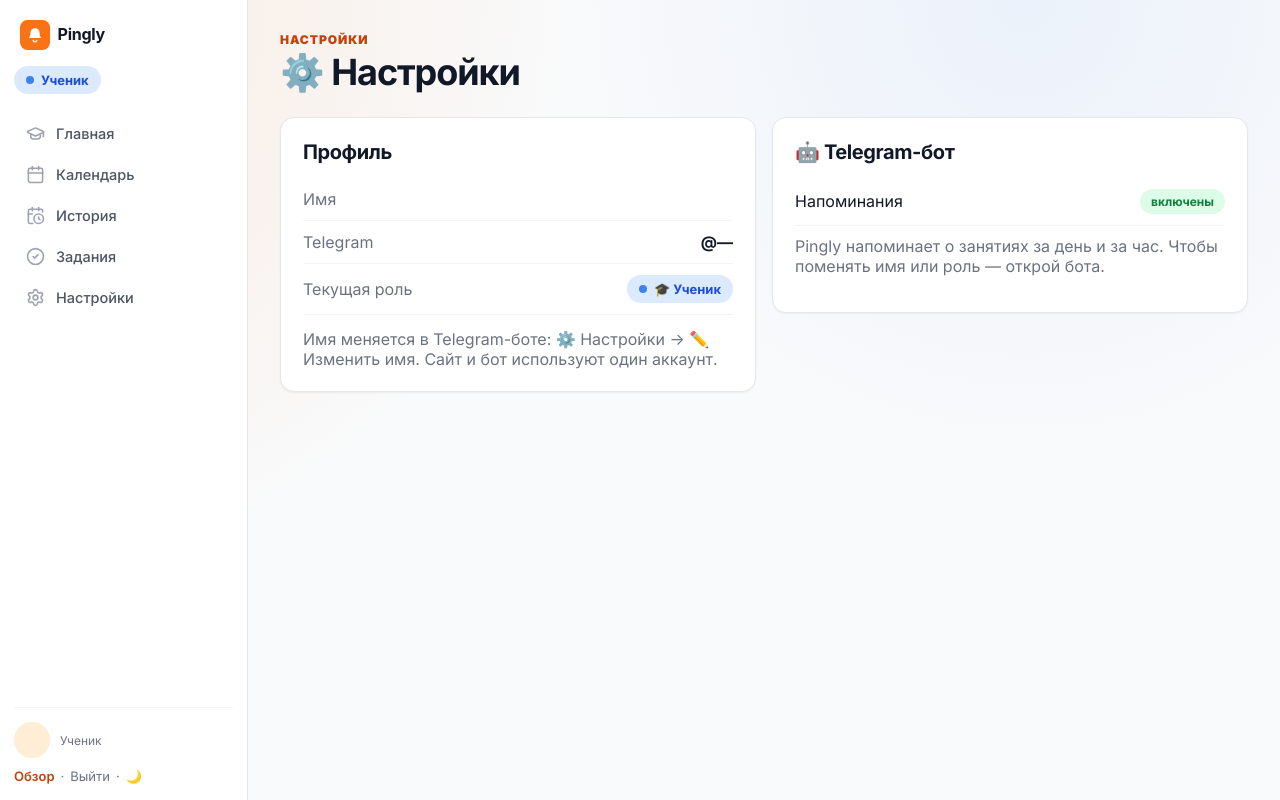
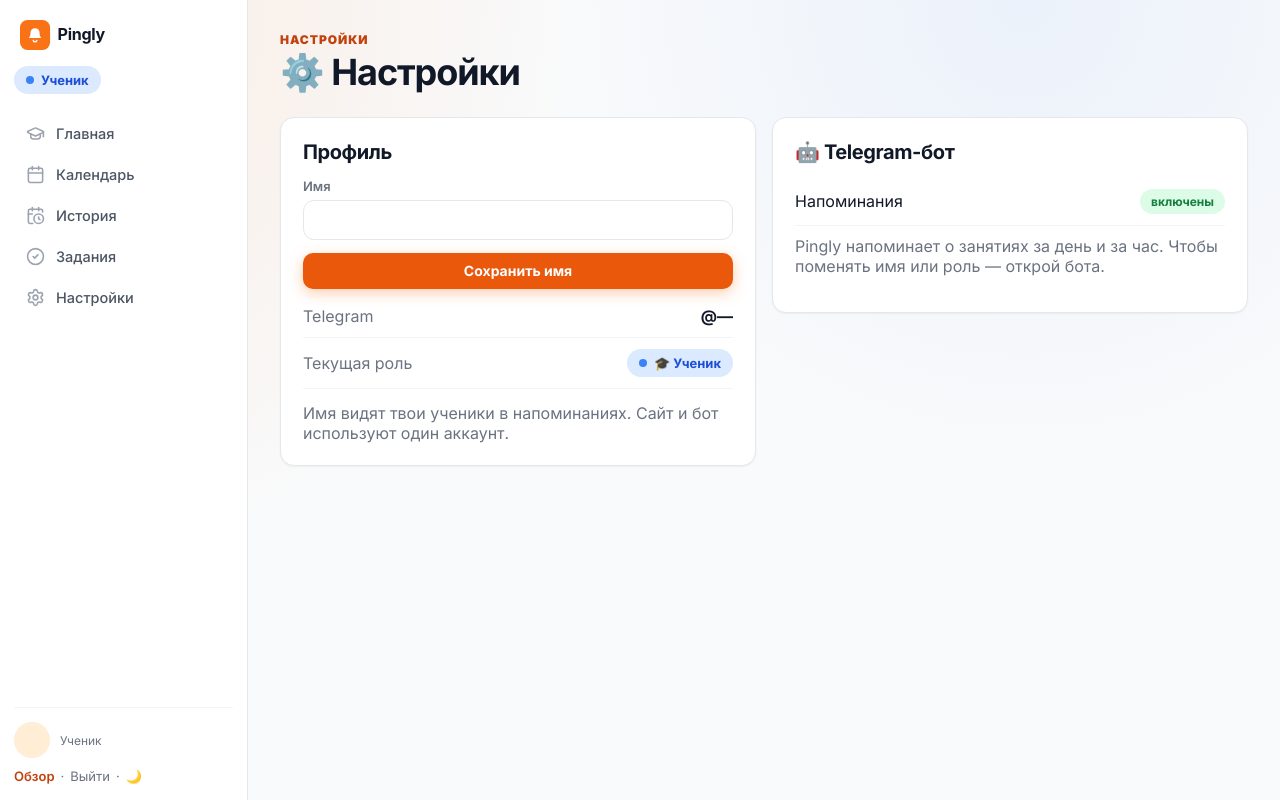
Before and after one commit to artemtit/Pingly, a FastAPI app: template web/templates/settings.html in a window 1280 px wide. Run offline with FastAPI, Linux system fonts and the light colour scheme; the template is opened without the code that fills it, so the values that code supplies are empty.

Commit message:
Settings: let users rename themselves on the site (bot no longer has name editing)
Co-Authored-By: Claude Opus 4.8 <noreply@anthropic.com>

```diff
--- a/application/services/accounts.py
+++ b/application/services/accounts.py
@@ -63,3 +63,9 @@ class AccountService:
         if not user:
             return None
         return await self.repo.update_user_profile(user["id"], full_name=full_name)
+
+    async def update_name_by_user_id(self, user_id: str, full_name: str) -> dict | None:
+        full_name = (full_name or "").strip()
+        if not full_name:
+            return None
+        return await self.repo.update_user_profile(user_id, full_name=full_name)
--- a/web/app.py
+++ b/web/app.py
@@ -577,7 +577,13 @@ def register_routes(app: FastAPI) -> None:  # noqa: C901 - route table
         history = await services.lessons.list_student_history(user["id"])
         return templates.TemplateResponse("history.html", _ctx(request, user, "history", history=history))
 
+    @app.post("/settings/name")
+    async def update_name(full_name: str = Form(...), user: dict = Depends(current_user)) -> Response:
+        await services.accounts.update_name_by_user_id(user["id"], full_name)
+        base = "/tutor/settings" if user["role"] == "tutor" else "/student/settings"
+        return RedirectResponse(f"{base}?saved=name", status_code=303)
+
     @app.get("/student/settings", response_class=HTMLResponse)
-    async def student_settings(request: Request, user: dict = Depends(current_user)) -> Response:
+    async def student_settings(request: Request, saved: str | None = None, user: dict = Depends(current_user)) -> Response:
         _require(user, "student")
-        return templates.TemplateResponse("settings.html", _ctx(request, user, "settings", bot_username=_config.BOT_USERNAME))
+        return templates.TemplateResponse("settings.html", _ctx(request, user, "settings", bot_username=_config.BOT_USERNAME, saved=saved))
--- a/web/templates/settings.html
+++ b/web/templates/settings.html
@@ -13,14 +13,18 @@
 <section class="grid two" style="align-items: start;">
   <div class="card">
     <h2>Профиль</h2>
-    <div class="settings-row"><span class="muted">Имя</span><strong>{{ user.full_name }}</strong></div>
+    <form method="post" action="/settings/name" class="form" style="margin-bottom:6px;">
+      <label class="field"><span>Имя</span>
+        <input class="input" name="full_name" value="{{ user.full_name }}" required maxlength="80"></label>
+      <button class="btn btn-primary btn-sm">Сохранить имя</button>
+    </form>
     <div class="settings-row"><span class="muted">Telegram</span><strong>@{{ user.tg_username or "—" }}</strong></div>
     <div class="settings-row"><span class="muted">Текущая роль</span>
       <span class="role-pill {{ 'is-tutor' if user.role == 'tutor' else 'is-student' }}">
         <span class="dot"></span>{{ "👨‍🏫 Репетитор" if user.role == "tutor" else "🎓 Ученик" }}
       </span>
     </div>
-    <p class="muted" style="margin-top:14px;">Имя меняется в Telegram-боте: ⚙️ Настройки → ✏️ Изменить имя. Сайт и бот используют один аккаунт.</p>
+    <p class="muted" style="margin-top:14px;">Имя видят твои ученики в напоминаниях. Сайт и бот используют один аккаунт.</p>
   </div>
 
   <div class="card">
```
